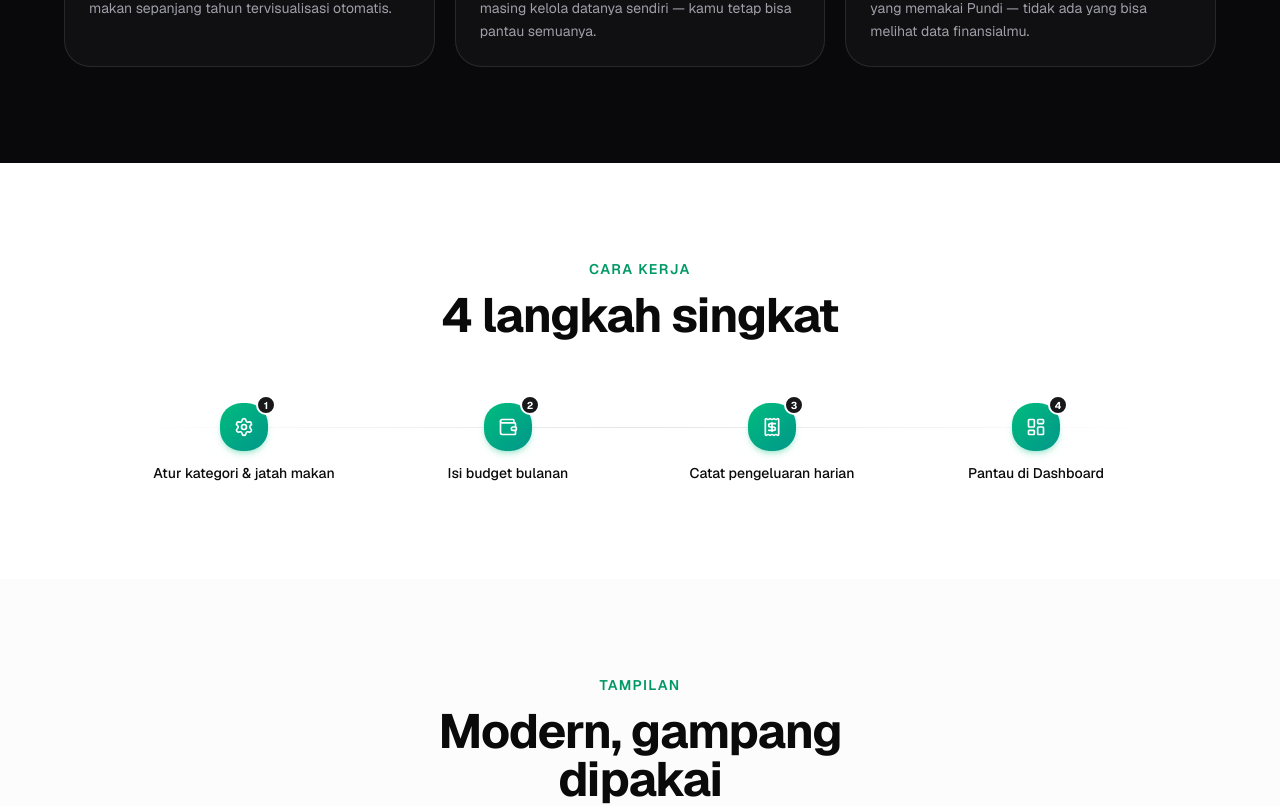
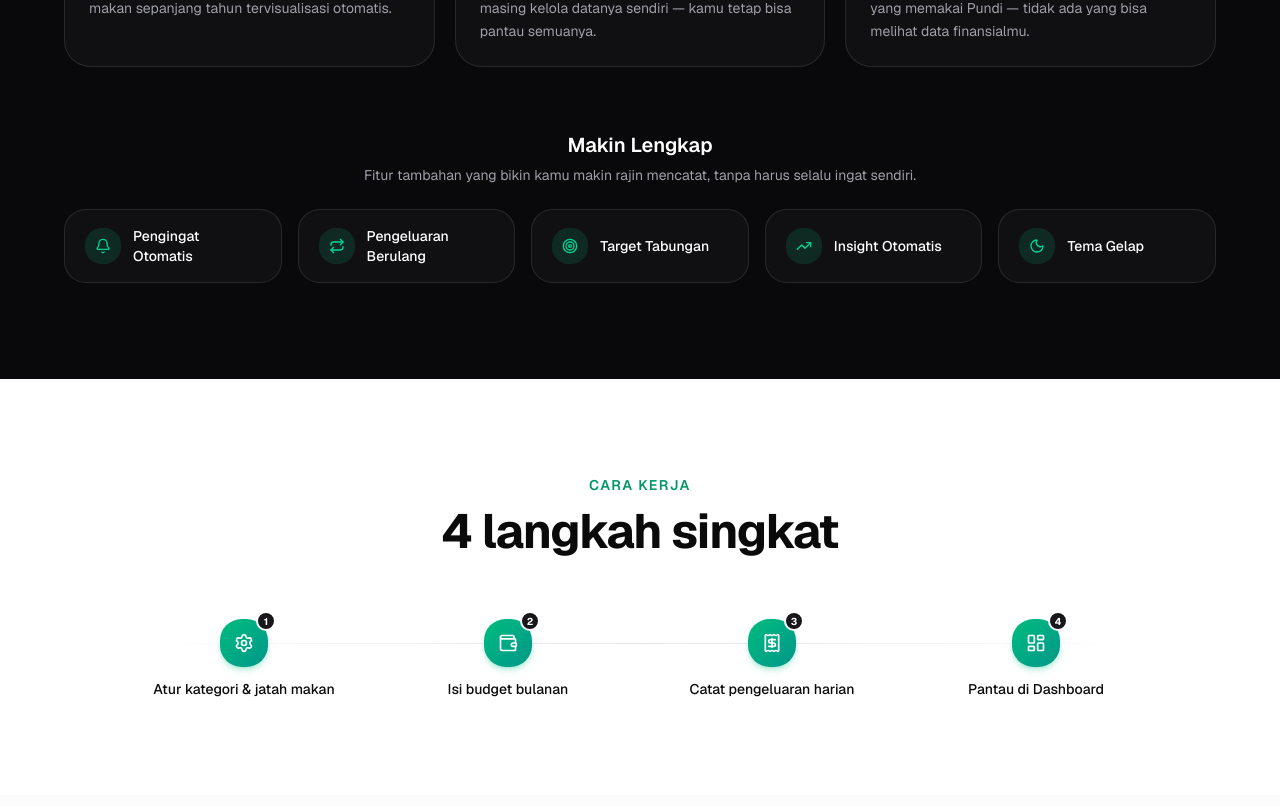
Before and after one commit to dendyjuliano/pundi-app, a Next.js app: page / in a window 1280 px wide. Shown: the part 2100-2906 px from the top of the page. Built offline with nearby package versions, Linux system fonts and the light colour scheme; no server answers.

Commit message:
feat: add new features to guidance and landing page, including notifications, recurring expenses, savings targets, insights, and dark mode

```diff
--- a/app/(app)/panduan/page.tsx
+++ b/app/(app)/panduan/page.tsx
@@ -22,6 +22,11 @@ import {
   BarChart3,
   MessageCircle,
   ArrowRight,
+  Bell,
+  Repeat,
+  Target,
+  TrendingUp,
+  Moon,
 } from "lucide-react";
 import { WHATSAPP_URL } from "@/lib/contact";
 
@@ -73,6 +78,54 @@ const STEPS = [
   },
 ];
 
+const EXTRA_FEATURES = [
+  {
+    icon: Bell,
+    color: "blue" as const,
+    title: "Notifikasi Pengingat",
+    description:
+      "Aktifkan sekali di Settings buat dapat pengingat push: belum ada pengeluaran tercatat hari ini, budget bulan ini belum diisi, atau ada pengeluaran berulang yang jatuh tempo. Cukup 1 tap dari notifikasinya buat langsung mencatat.",
+    href: "/settings",
+    linkLabel: "Aktifkan Notifikasi",
+  },
+  {
+    icon: Repeat,
+    color: "amber" as const,
+    title: "Pengeluaran Berulang",
+    description:
+      "Catat subscription atau tagihan bulanan (mis. Netflix, internet) sekali di Settings. Nanti tiap tanggal jatuh tempo kamu dapat notifikasi buat konfirmasi — nominalnya masih bisa diedit dulu kalau berubah, jadi tidak otomatis tercatat tanpa sepengetahuanmu.",
+    href: "/settings",
+    linkLabel: "Atur Pengeluaran Berulang",
+  },
+  {
+    icon: Target,
+    color: "violet" as const,
+    title: "Target Tabungan",
+    description:
+      "Bikin target nabung buat tujuan tertentu (liburan, dana darurat, dst), catat kontribusi tiap kali menyisihkan uang, dan pantau progress-nya lewat progress bar. Tiap kontribusi otomatis ikut tercatat sebagai pengeluaran juga, supaya Total Bersih di Dashboard tetap akurat.",
+    href: "/target",
+    linkLabel: "Buka Target Tabungan",
+  },
+  {
+    icon: TrendingUp,
+    color: "rose" as const,
+    title: "Insight Otomatis",
+    description:
+      'Dashboard otomatis membandingkan pengeluaran bulan ini dengan bulan lalu per kategori (s.d. tanggal yang sama) — muncul cuma kalau perubahannya cukup besar, jadi kamu bisa langsung sadar kalau ada pola yang berubah signifikan.',
+    href: "/dashboard",
+    linkLabel: "Buka Dashboard",
+  },
+  {
+    icon: Moon,
+    color: "emerald" as const,
+    title: "Tema Gelap",
+    description:
+      "Pilih tampilan Terang, Gelap, atau ikuti pengaturan sistem HP/laptopmu — bisa diganti kapan saja lewat Settings.",
+    href: "/settings",
+    linkLabel: "Ganti Tema",
+  },
+];
+
 const FAQS = [
   {
     question: 'Kenapa pos alokasi "Makan" tidak bisa saya edit manual?',
@@ -107,6 +160,16 @@ const FAQS = [
     answer:
       'Buka halaman Admin, tiap anggota punya tombol "Lihat Dashboard Lengkap". Atau langsung dari Dashboard, admin akan melihat dropdown pemilih anggota di pojok kanan atas untuk berpindah-pindah.',
   },
+  {
+    question: "Kenapa kontribusi Target Tabungan muncul juga di Pengeluaran?",
+    answer:
+      'Sengaja — tiap kontribusi otomatis dicatat sebagai pengeluaran kategori "Lain-lain", supaya Total Bersih dan sisa budget di Dashboard ikut mencerminkan uang yang sudah disisihkan buat nabung. Kalau target-nya dihapus, riwayat pengeluaran yang sudah tercatat tetap ada — cuma progress trackingnya yang hilang.',
+  },
+  {
+    question: "Kenapa saya belum dapat notifikasi pengingat?",
+    answer:
+      'Notifikasi perlu diaktifkan manual dulu — buka Settings > Notifikasi, klik "Aktifkan", lalu izinkan permintaan izin notifikasi dari browser/HP-mu. Tanpa izin itu, browser memang tidak akan pernah mengirim notifikasi apa pun.',
+  },
 ];
 
 export default function PanduanPage() {
@@ -137,6 +200,38 @@ export default function PanduanPage() {
               <Button asChild variant="outline" size="sm">
                 <Link href={step.href}>
                   {step.linkLabel}
+                  <ArrowRight className="size-3.5" />
+                </Link>
+              </Button>
+            </CardContent>
+          </Card>
+        ))}
+      </div>
+
+      <div>
+        <h2 className="text-lg font-bold tracking-tight">Fitur Tambahan</h2>
+        <p className="text-sm text-muted-foreground">
+          Opsional, tapi bisa bantu kamu lebih rajin mencatat tanpa harus
+          selalu ingat sendiri
+        </p>
+      </div>
+
+      <div className="space-y-4">
+        {EXTRA_FEATURES.map((feature) => (
+          <Card key={feature.title}>
+            <CardHeader className="flex flex-row items-start gap-3 space-y-0">
+              <IconChip icon={feature.icon} color={feature.color} />
+              <div className="flex-1">
+                <CardTitle className="text-base">{feature.title}</CardTitle>
+                <CardDescription className="mt-1">
+                  {feature.description}
+                </CardDescription>
+              </div>
+            </CardHeader>
+            <CardContent>
+              <Button asChild variant="outline" size="sm">
+                <Link href={feature.href}>
+                  {feature.linkLabel}
                   <ArrowRight className="size-3.5" />
                 </Link>
               </Button>
--- a/app/page.tsx
+++ b/app/page.tsx
@@ -13,6 +13,11 @@ import {
   LayoutDashboard,
   Layers,
   Sparkles,
+  Bell,
+  Repeat,
+  Target,
+  TrendingUp,
+  Moon,
 } from "lucide-react";
 import { Button } from "@/components/ui/button";
 import { GradientBlobs } from "@/components/gradient-blobs";
@@ -21,7 +26,7 @@ export const metadata: Metadata = {
   alternates: { canonical: "/" },
 };
 
-const FEATURES = [
+const CORE_FEATURES = [
   {
     icon: Wallet,
     title: "Pemasukan Multi-Sumber",
@@ -60,6 +65,16 @@ const FEATURES = [
   },
 ];
 
+// Fitur pelengkap — ditampilkan lebih ringkas (bukan kartu besar kayak
+// CORE_FEATURES) biar fitur inti di atas tetap yang paling menonjol.
+const BONUS_FEATURES = [
+  { icon: Bell, title: "Pengingat Otomatis" },
+  { icon: Repeat, title: "Pengeluaran Berulang" },
+  { icon: Target, title: "Target Tabungan" },
+  { icon: TrendingUp, title: "Insight Otomatis" },
+  { icon: Moon, title: "Tema Gelap" },
+];
+
 const STEPS = [
   { icon: Settings, label: "Atur kategori & jatah makan" },
   { icon: Wallet, label: "Isi budget bulanan" },
@@ -71,6 +86,7 @@ const SCREENSHOTS = [
   { label: "Dashboard", src: "/dashboard.jpeg" },
   { label: "Budget Bulanan", src: "/budget.jpeg" },
   { label: "Reports & Grafik", src: "/report.jpeg" },
+  { label: "Target Tabungan", src: "/target.jpeg" },
 ];
 
 function ScreenshotFrame({
@@ -219,7 +235,7 @@ export default function LandingPage() {
             </p>
           </div>
           <div className="grid grid-cols-1 sm:grid-cols-2 lg:grid-cols-3 gap-5">
-            {FEATURES.map((f) => (
+            {CORE_FEATURES.map((f) => (
               <div
                 key={f.title}
                 className="rounded-3xl border border-white/10 bg-white/[0.03] p-6 space-y-4 transition-colors hover:bg-white/[0.06]"
@@ -233,6 +249,29 @@ export default function LandingPage() {
                 </p>
               </div>
             ))}
+          </div>
+
+          <div className="space-y-6">
+            <div className="text-center space-y-1.5">
+              <h3 className="text-xl font-semibold">Makin Lengkap</h3>
+              <p className="text-sm text-zinc-400">
+                Fitur tambahan yang bikin kamu makin rajin mencatat, tanpa
+                harus selalu ingat sendiri.
+              </p>
+            </div>
+            <div className="grid grid-cols-2 sm:grid-cols-3 lg:grid-cols-5 gap-4">
+              {BONUS_FEATURES.map((f) => (
+                <div
+                  key={f.title}
+                  className="flex items-center gap-3 rounded-2xl border border-white/10 bg-white/[0.03] px-5 py-4 transition-colors hover:bg-white/[0.06]"
+                >
+                  <div className="flex size-9 shrink-0 items-center justify-center rounded-xl bg-emerald-500/15 text-emerald-400">
+                    <f.icon className="size-4" />
+                  </div>
+                  <p className="text-sm font-medium">{f.title}</p>
+                </div>
+              ))}
+            </div>
           </div>
         </div>
       </section>
@@ -282,7 +321,7 @@ export default function LandingPage() {
               Di HP maupun laptop, semuanya tetap enak dilihat.
             </p>
           </div>
-          <div className="grid grid-cols-1 md:grid-cols-3 gap-6">
+          <div className="grid grid-cols-1 sm:grid-cols-2 lg:grid-cols-4 gap-6">
             {SCREENSHOTS.map((s) => (
               <ScreenshotFrame key={s.label} label={s.label} src={s.src} />
             ))}
```
Also changed, not shown: public/target.jpeg (added), 1 other file (tests, documents, lock files or other folders).
